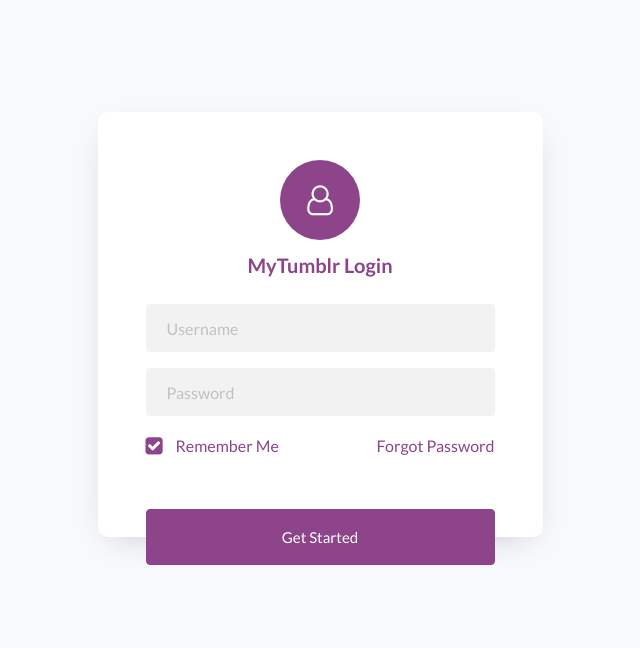
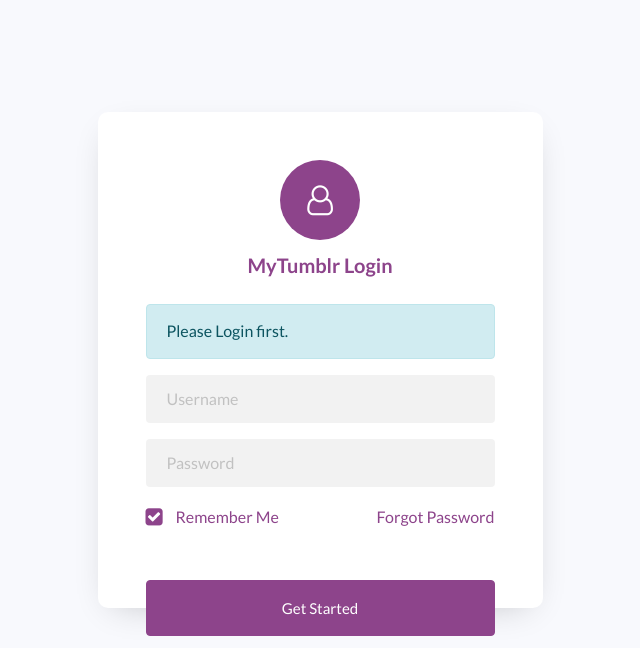
Before and after one commit to Saikyo09/act6-MyTumblr-Macaysa, a PHP site: page /index.php?logfirst in a window 1280 px wide. Shown: the top 648 px of the page, without its empty margins (320-960 px from the left). Run offline with PHP 8.4, Linux system fonts and the light colour scheme.

Commit message:
php login script added

```diff
--- a/index.php
+++ b/index.php
@@ -1,3 +1,49 @@
+<?php
+//start the session function
+SESSION_START();
+
+
+//create a predefined username and password since we do not have database
+$acc_username = "MarcMacaysa";
+$acc_password = "pogiako12345";
+$acc_fullname = "Marc Angelo M. Macaysa";
+$acc_address = "Marinduque PH";
+//check the current url for the redirections later
+$url_add = "http://".$_SERVER['HTTP_HOST'].$_SERVER['PHP_SELF'];
+
+//condition to know if the button is clicked
+if(isset($_REQUEST['login_button']) === true){
+ //get the username and password from the form and compare to the predefined username and password
+	//kapag mali agad ung username
+	if($_REQUEST['form_username'] != $acc_username){
+		header("Location: ".$url_add."?notexist");
+	}
+
+	//tama ang username pero mali ang password
+	else if($_REQUEST['form_username'] == $acc_username && $_REQUEST['form_password'] != $acc_password){
+		header("Location:".$url_add."?wrongpass");
+	}
+
+	//tama ang username at password
+	else if($_REQUEST['form_username'] == $acc_username && $_REQUEST['form_password'] == $acc_password){
+		header("Location:".$url_add."?success");
+
+		//create a session variable
+		$_SESSION['ses_username'] = $acc_username;
+		$_SESSION['ses_password'] = $acc_password;
+		$_SESSION['ses_fullname'] = $acc_fullname;
+		$_SESSION['ses_address'] = $acc_address;
+
+	}
+
+
+
+
+}//end of login
+
+
+?>
+
 <!doctype html>
 <html lang="en">
   <head>
@@ -24,12 +70,51 @@
 		      	</div>
 		      	<h3 class="text-center mb-4">MyTumblr Login</h3>
 
-						<form action="#" class="login-form">
+
+
+
+				<form method="POST" class="login-form">
+
 		      		<div class="form-group">
-		      			<input type="text" class="form-control rounded-left" placeholder="Username" required>
+
+					<?php
+					//this is the messaging
+					if(isset($_REQUEST['notexist']) === true){
+						echo "<div class='alert alert-danger' role='alert'>Username does not exist...</div>";
+					}
+
+					else if(isset($_REQUEST['wrongpass']) === true){
+						echo "<div class='alert alert-warning' role='alert'>Incorrect Password...</div>";
+					}
+
+					else if(isset($_REQUEST['success']) === true){
+						echo "<div class='alert alert-success' role='alert'>Redirecting...</div>";
+
+						header("Refresh: 5; url = account.php");
+					}
+
+					else if(isset($_REQUEST['logout']) === true){
+						echo "<div class='alert alert-info' role='alert'>Thank You...</div>";
+					}
+
+					else if(isset($_REQUEST['logfirst']) === true){
+						echo "<div class='alert alert-info' role='alert'>Please Login first.</div>";
+					}
+
+					else if(isset($_SESSION['ses_username']) === true){
+						echo "<div class='alert alert-warning' role='alert'>You are still logged in.
+						 Please <a href='account.php'> click here </a> to proceed.</div>";
+					}
+
+					?>
+
+
+
+
+		      			<input type="text" class="form-control rounded-left" placeholder="Username" name="form_username" required>
 		      		</div>
 	            <div class="form-group d-flex">
-	              <input type="password" class="form-control rounded-left" placeholder="Password" required>
+	              <input type="password" class="form-control rounded-left" placeholder="Password" name="form_password" required>
 	            </div>
 	            <div class="form-group d-md-flex">
 	            	<div class="w-50">
@@ -43,9 +128,13 @@
 								</div>
 	            </div>
 	            <div class="form-group">
-	            	<button type="submit" class="btn btn-primary rounded submit p-3 px-5">Get Started</button>
+	            	<button type="submit" class="btn btn-primary rounded submit p-3 px-5" name="login_button">Get Started</button>
 	            </div>
-	          </form>
+	          	</form>
+
+
+
+
 	        </div>
 				</div>
 			</div>
```
Also changed, not shown: account.php (+29 -6 lines), images/profile.jpg (added).
